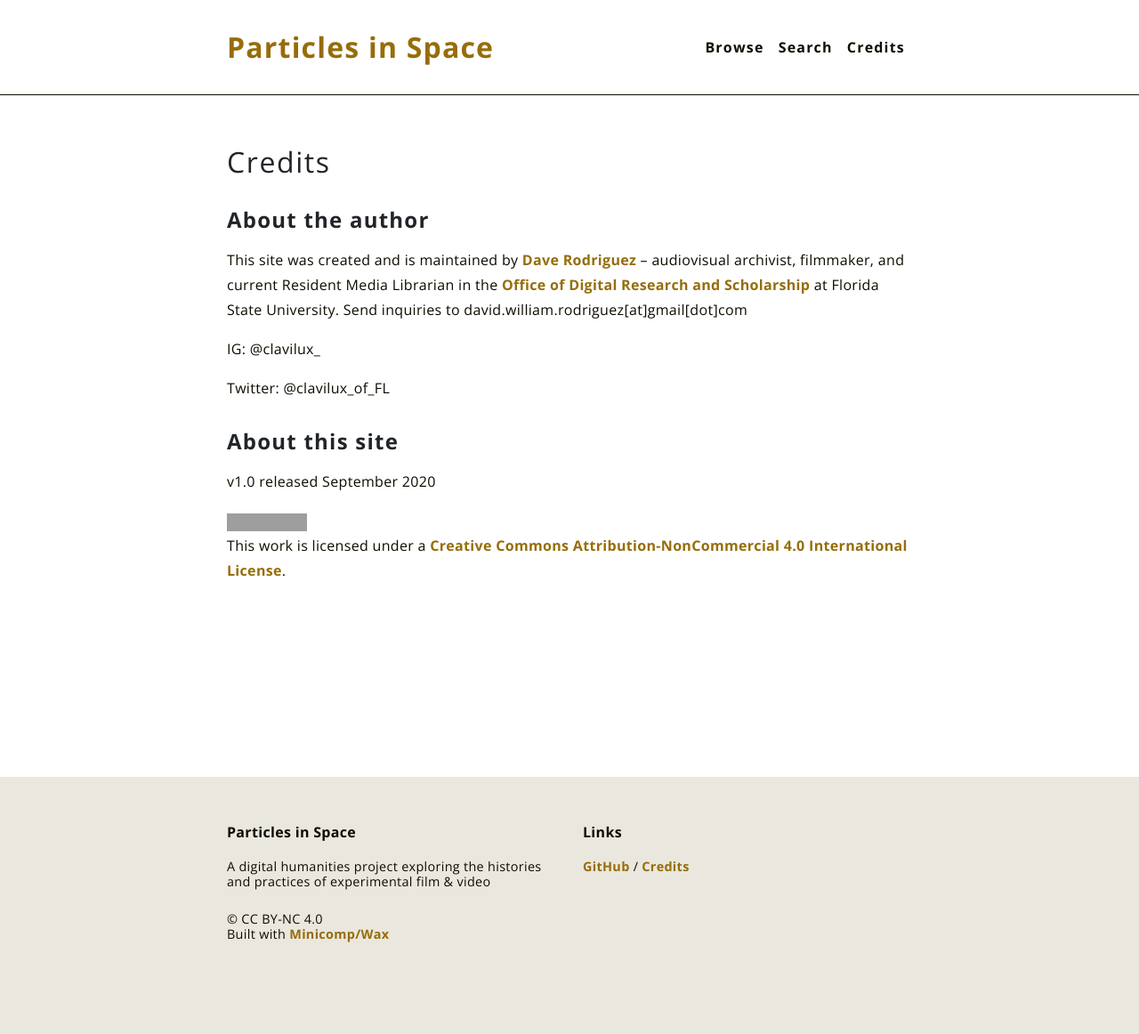
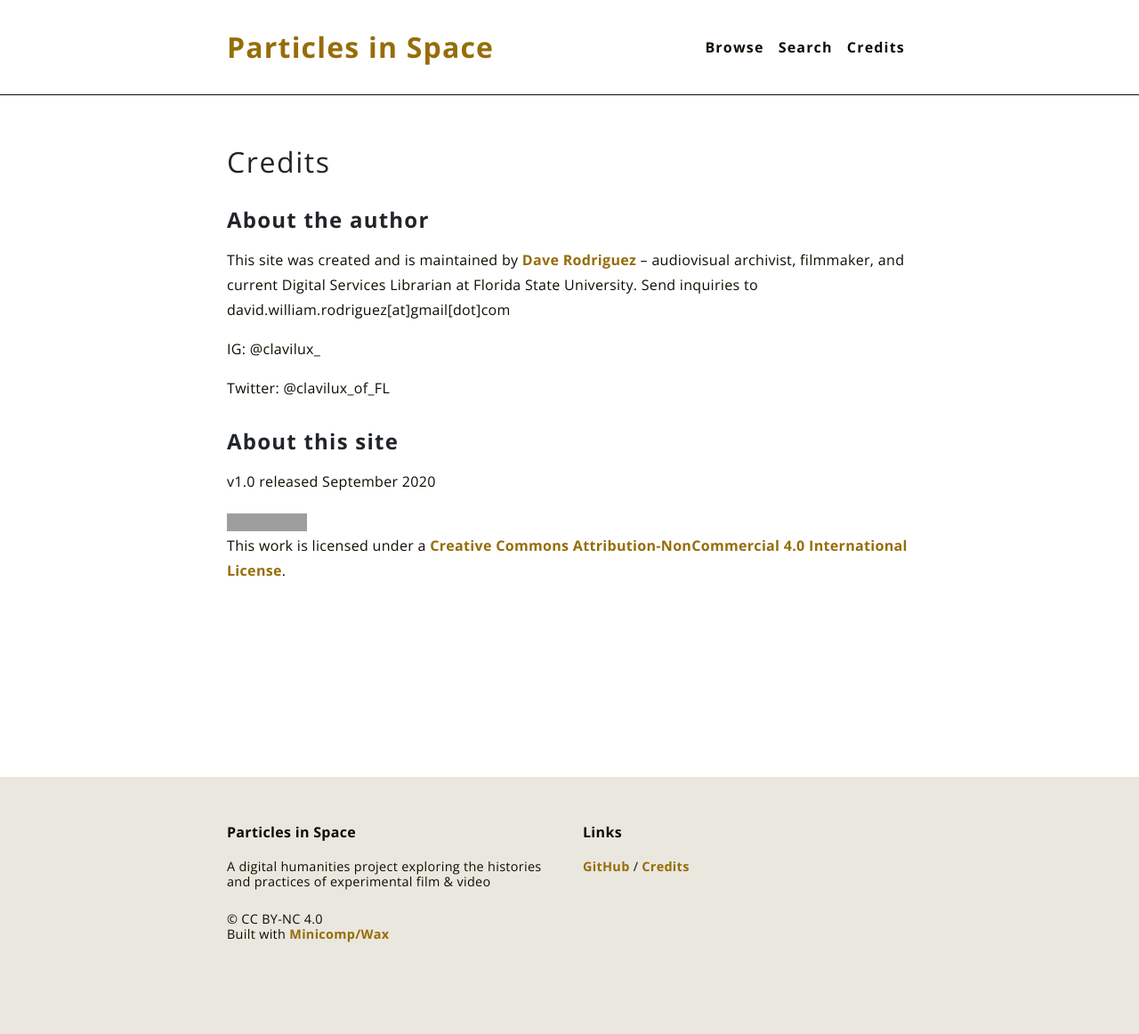
Before and after one commit to drodz11/particlesinspace, a Jekyll site: the page built from pages/credits.md, in a window 1280 px wide. Shown: the whole page at 89% size. Built offline with Jekyll 4.4.1, drawn with Linux system fonts in a browser that asks for light colours; grey boxes are pictures that could not be loaded.

Commit message:
updated bio info

```diff
--- a/pages/credits.md
+++ b/pages/credits.md
@@ -5,7 +5,7 @@ permalink: '/credits/'
 ---
 
 ### About the author
-This site was created and is maintained by [Dave Rodriguez](https://claviluxarchival.com/) -- audiovisual archivist, filmmaker, and current Resident Media Librarian in the [Office of Digital Research and Scholarship](https://www.lib.fsu.edu/drs) at Florida State University. Send inquiries to david.william.rodriguez[at]gmail[dot]com
+This site was created and is maintained by [Dave Rodriguez](https://claviluxarchival.com/) -- audiovisual archivist, filmmaker, and current Digital Services Librarian at Florida State University. Send inquiries to david.william.rodriguez[at]gmail[dot]com
 
 IG: @clavilux_
 
```
